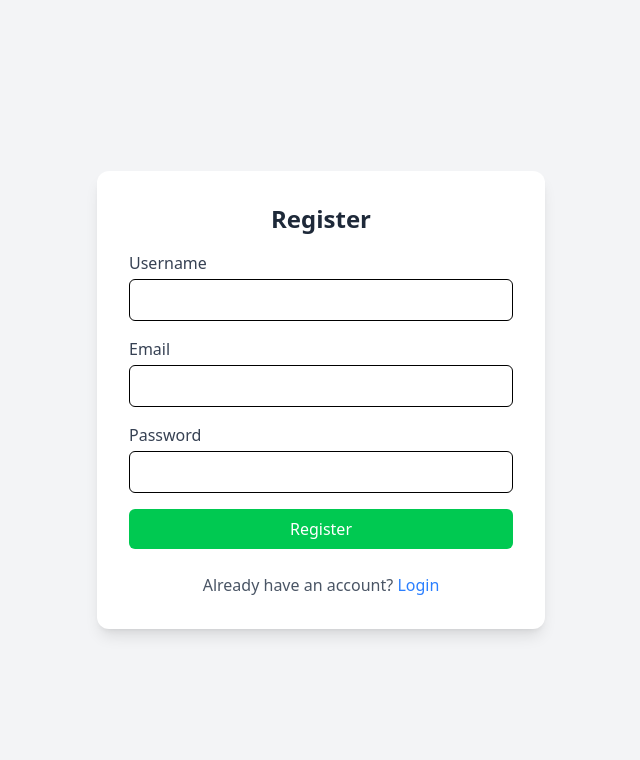
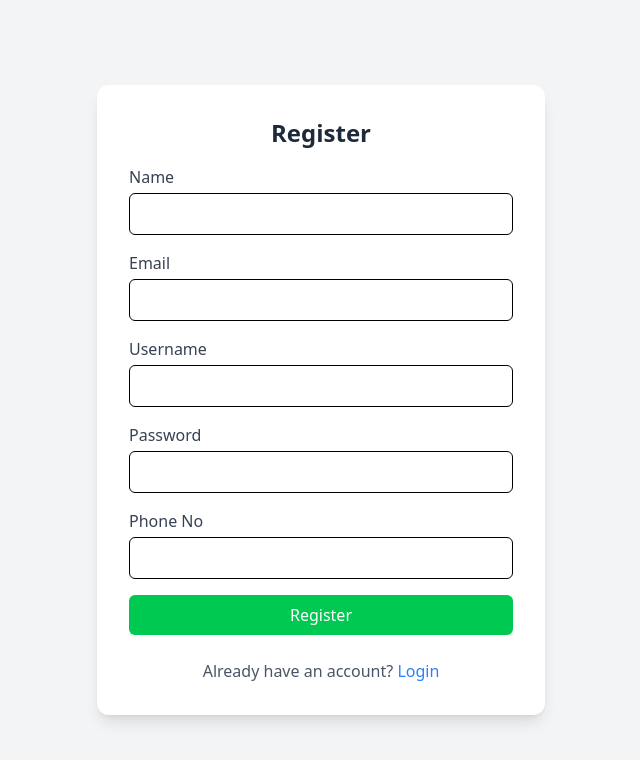
Before and after one commit to VedantGt95/Floodify, a React (Create React App) app: page / in a window 1280 px wide. Both pictures are taken after a click on the element "Register". Shown: the top 760 px of the page, without its empty margins (319-959 px from the left). Built offline with nearby package versions, Linux system fonts and the light colour scheme.

Commit message:
Login and registration done

```diff
--- a/src/components/Login.jsx
+++ b/src/components/Login.jsx
@@ -53,6 +53,7 @@ function Login() {
     <div className="flex justify-center items-center min-h-screen bg-gray-100 p-4">
       <div className="w-full max-w-md bg-white p-8 rounded-xl shadow-lg">
         {!showRegister ? (
+          // ----------------- LOGIN -----------------
           <form onSubmit={handleLoginSubmit(onLogin)} className="space-y-4">
             <h2 className="text-2xl font-semibold text-center text-gray-800">Login</h2>
             <div>
@@ -79,6 +80,7 @@ function Login() {
             >
               Login
             </button>
+
             <p className="text-center text-gray-600 mt-2">
               Don't have an account?{" "}
               <span className="text-blue-500 cursor-pointer" onClick={() => setShowRegister(true)}>
@@ -87,17 +89,22 @@ function Login() {
             </p>
           </form>
         ) : (
+          // ----------------- REGISTRATION -----------------
           <form onSubmit={handleRegSubmit(onRegister)} className="space-y-4">
             <h2 className="text-2xl font-semibold text-center text-gray-800">Register</h2>
+
+            {/* Name */}
             <div>
-              <label className="block text-gray-700">Username</label>
+              <label className="block text-gray-700">Name</label>
               <input
                 type="text"
-                {...regRegister("username", { required: "Username is required" })}
+                {...regRegister("name", { required: "Name is required" })}
                 className="w-full mt-1 p-2 border rounded-md focus:outline-none focus:ring-2 focus:ring-blue-400"
               />
-              {regErrors.username && <p className="text-red-500 text-sm mt-1">{regErrors.username.message}</p>}
+              {regErrors.name && <p className="text-red-500 text-sm mt-1">{regErrors.name.message}</p>}
             </div>
+
+            {/* Email */}
             <div>
               <label className="block text-gray-700">Email</label>
               <input
@@ -110,6 +117,19 @@ function Login() {
               />
               {regErrors.email && <p className="text-red-500 text-sm mt-1">{regErrors.email.message}</p>}
             </div>
+
+            {/* Username */}
+            <div>
+              <label className="block text-gray-700">Username</label>
+              <input
+                type="text"
+                {...regRegister("username", { required: "Username is required" })}
+                className="w-full mt-1 p-2 border rounded-md focus:outline-none focus:ring-2 focus:ring-blue-400"
+              />
+              {regErrors.username && <p className="text-red-500 text-sm mt-1">{regErrors.username.message}</p>}
+            </div>
+
+            {/* Password */}
             <div>
               <label className="block text-gray-700">Password</label>
               <input
@@ -119,6 +139,23 @@ function Login() {
               />
               {regErrors.password && <p className="text-red-500 text-sm mt-1">{regErrors.password.message}</p>}
             </div>
+
+            {/* Phone Number */}
+            <div>
+              <label className="block text-gray-700">Phone No</label>
+              <input
+
+
+                type="tel"
+                {...regRegister("phoneNo", {
+                  required: "Phone number is required",
+                  pattern: { value: /^[0-9]{10}$/, message: "Enter a valid 10-digit phone number" }
+                })}
+                className="w-full mt-1 p-2 border rounded-md focus:outline-none focus:ring-2 focus:ring-blue-400"
+              />
+              {regErrors.phoneNo && <p className="text-red-500 text-sm mt-1">{regErrors.phoneNo.message}</p>}
+            </div>
+
             <button
               type="submit"
               className="w-full bg-green-500 text-white py-2 rounded-md hover:bg-green-600 transition-colors"
```
Also changed, not shown: src/components/AdminLogin.jsx (+74 -0 lines).
